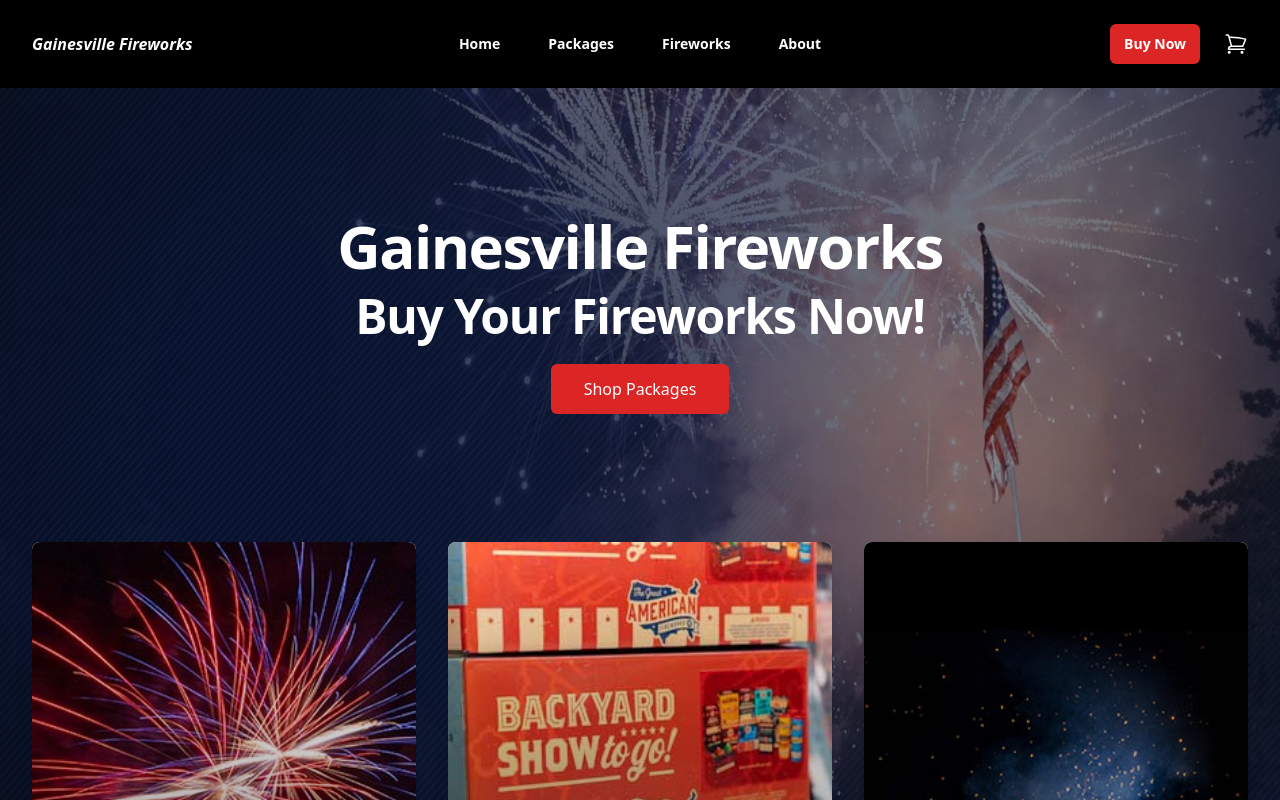
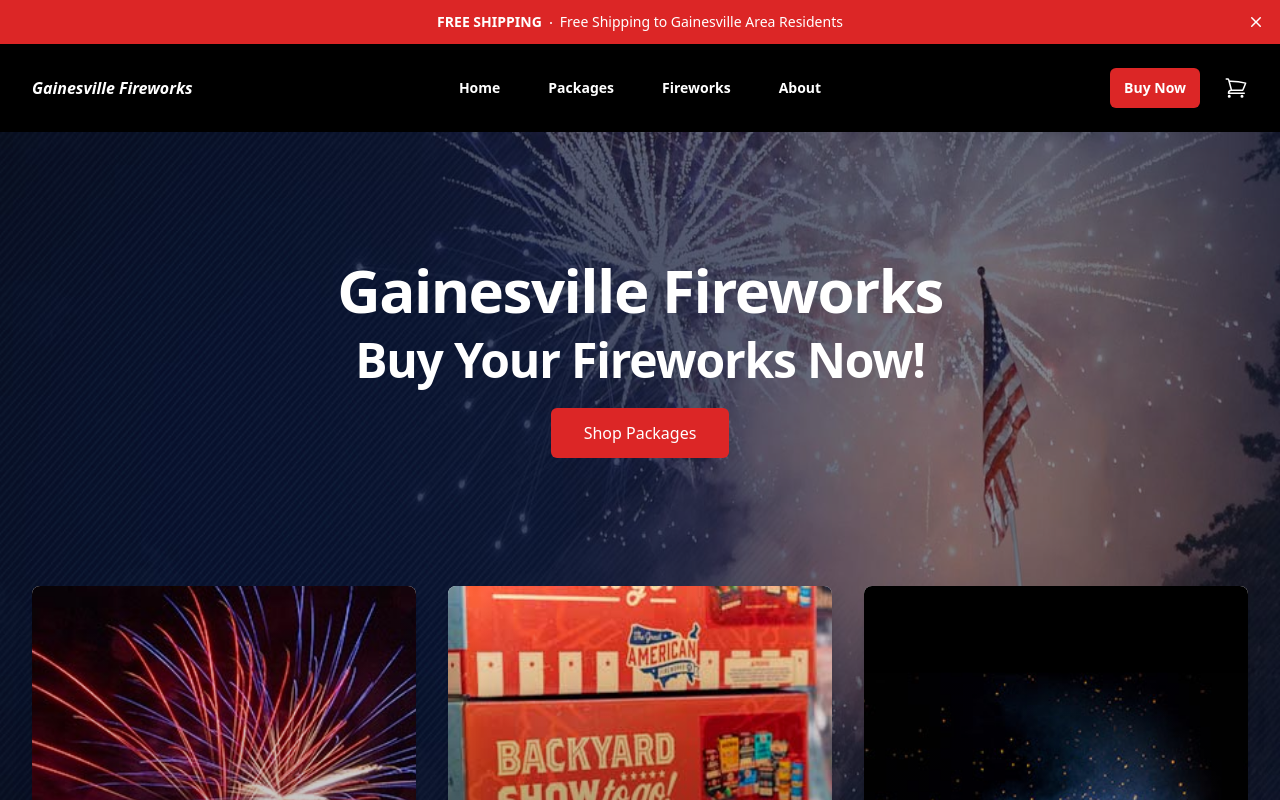
Before and after one commit to jessereevs/gainesville-fireworks, a Next.js app: page / in a window 1280 px wide. Shown: the top 800 px of the page. Built offline with nearby package versions, Linux system fonts and the light colour scheme.

Commit message:
Add instagram and facebook links.

```diff
--- a/app/page.tsx
+++ b/app/page.tsx
@@ -1,5 +1,6 @@
 "use client";
 
+import FreeShippingBanner from '@/app/ui/free-shipping-banner';
 import Header from '@/app/ui/header';
 import PromoSection from '@/app/ui/home/promo_section';
 import FAQ from '@/app/ui/home/faq';
@@ -9,6 +10,7 @@ import Footer from '@/app/ui/footer';
 export default function Home() {
   return (
     <main>
+      <FreeShippingBanner />
       <Header />
       <PromoSection />
       <FAQ />
--- a/app/ui/footer.tsx
+++ b/app/ui/footer.tsx
@@ -1,20 +1,23 @@
-import Image from 'next/image';
-import Facebook_Logo from '@/public/images/Facebook_Logo_Secondary.png';
+import Image from "next/image";
+import Facebook_Logo from "@/public/images/Facebook_Logo_Secondary.png";
+import Instagram_Logo from "@/public/images/Instagram_Glyph_White.svg";
 
 const navigation = [
   {
-	  name: 'Facebook',
-	  href: '#',
+    name: "Facebook",
+    href: "https://www.facebook.com/profile.php?id=61558798413924",
     icon: () => (
-	  <Image
-		src={Facebook_Logo}
-		alt='Facebook Logo'
-		width={20}
-		height={20}
-	  />
+      <Image src={Facebook_Logo} alt="Facebook Logo" width={20} height={20} />
+    ),
+  },
+  {
+	name: "Instagram",
+	href: "#",
+	icon: () => (
+		<Image src={Instagram_Logo} alt="Instagram Logo" width={20} height={20} />
 	)
-	},
-  ]
+  }
+];
 
 export default function Footer() {
   return (
@@ -22,7 +25,11 @@ const navigation = [
       <div className="mx-auto max-w-7xl px-6 py-12 md:flex md:items-center md:justify-between lg:px-8">
         <div className="flex justify-center space-x-6 md:order-2">
           {navigation.map((item) => (
-			  <a key={item.name} href={item.href} className="text-gray-400 hover:text-gray-500">
+            <a
+              key={item.name}
+              href={item.href}
+              className="text-gray-400 hover:text-gray-500"
+            >
               <span className="sr-only">{item.name}</span>
               <item.icon aria-hidden="true" />
             </a>
@@ -35,5 +42,5 @@ const navigation = [
         </div>
       </div>
     </footer>
-	)
+  );
 }
--- /dev/null
+++ b/app/ui/free-shipping-banner.tsx
@@ -0,0 +1,42 @@
+import { XMarkIcon } from "@heroicons/react/20/solid";
+import React, { useState } from "react";
+
+export default function FreeShippingBanner() {
+  const [bannerIsOpen, setBannerIsOpen] = useState(true);
+
+  const hideBanner = () => {
+    setBannerIsOpen(false);
+  };
+
+  return (
+    <div>
+      {bannerIsOpen && (
+        <div className="flex items-center gap-x-6 bg-red-600 px-6 py-2.5 sm:px-3.5 sm:before:flex-1">
+          <p className="text-sm leading-6 text-white">
+            <a href="#">
+              <strong className="font-semibold">FREE SHIPPING</strong>
+              <svg
+                viewBox="0 0 2 2"
+                className="mx-2 inline h-0.5 w-0.5 fill-current"
+                aria-hidden="true"
+              >
+                <circle cx={1} cy={1} r={1} />
+              </svg>
+              Free Shipping to Gainesville Area Residents
+            </a>
+          </p>
+          <div className="flex flex-1 justify-end">
+            <button
+              type="button"
+              onClick={hideBanner}
+              className="-m-3 p-3 focus-visible:outline-offset-[-4px]"
+            >
+              <span className="sr-only">Dismiss</span>
+              <XMarkIcon className="h-5 w-5 text-white" aria-hidden="true" />
+            </button>
+          </div>
+        </div>
+      )}
+    </div>
+  );
+}
```
Also changed, not shown: public/images/Instagram_Glyph_White.svg (added). Lines whose indentation alone changed are shown as unchanged.
